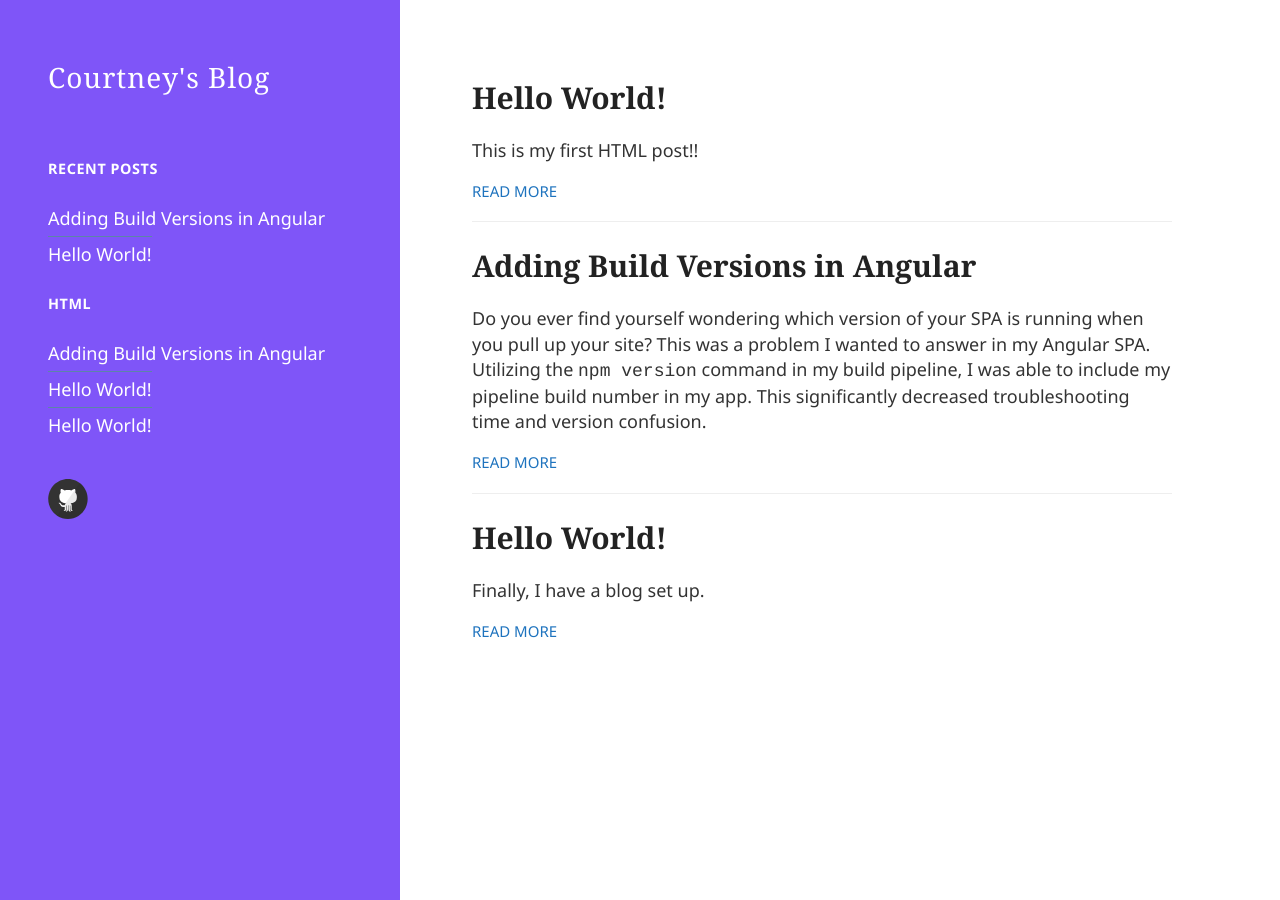
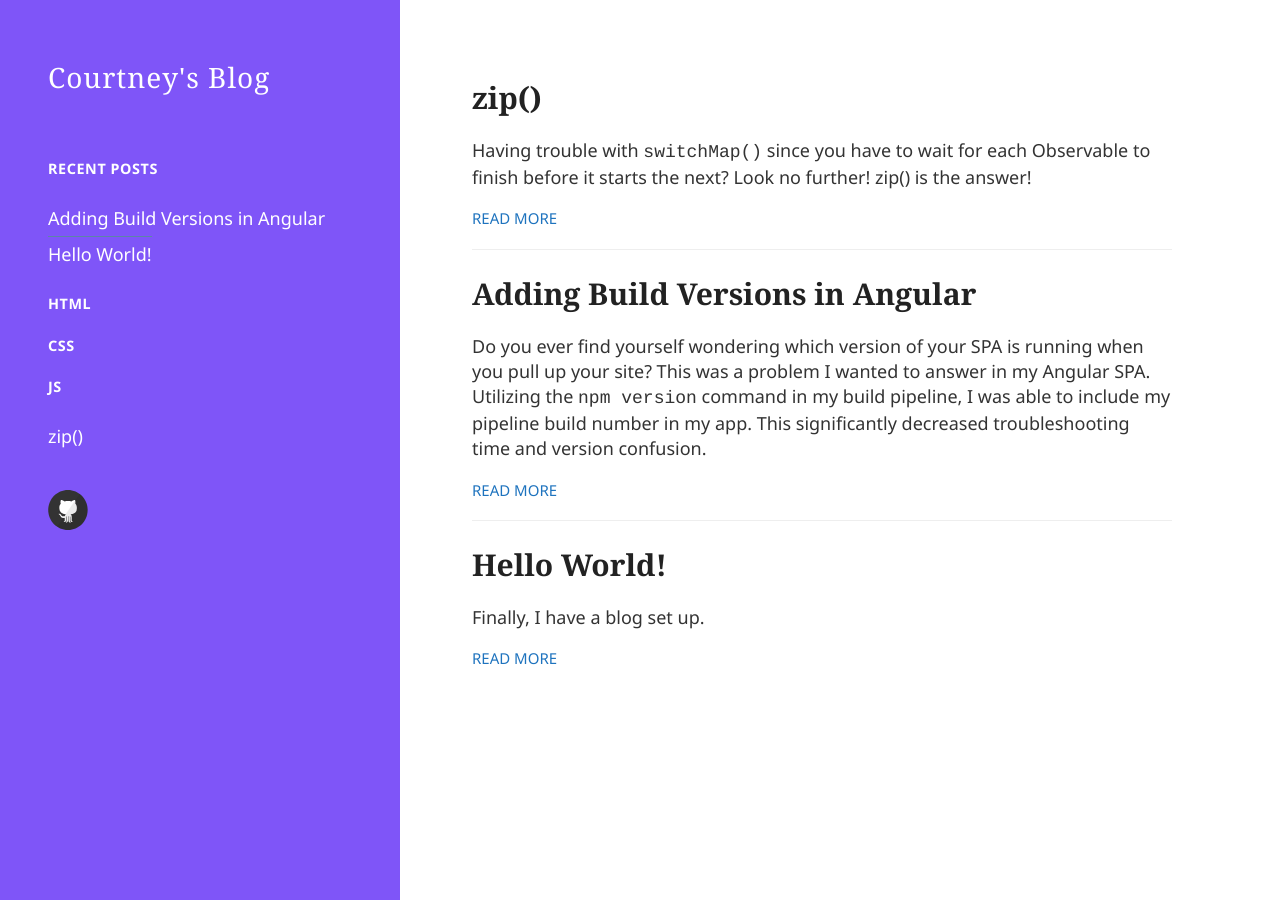
Before and after one commit to cohrose/cohrose.github.io, a Jekyll site: the page built from index.html, in a window 1280 px wide. Built offline with Jekyll 4.4.1, drawn with Linux system fonts in a browser that asks for light colours; comment, search, counter and statistics services are not loaded.

Commit message:
add first JS post

````diff
--- a/_layouts/default.html
+++ b/_layouts/default.html
@@ -53,11 +53,19 @@
           </div>
           {% endfor %}
           <div class="site-recents-label">HTML</div>
-          {% for post in site.categories.Recent limit:6 %}
+          {% for post in site.categories.HTML %}
           <div class="site-recents-post">
             <a href="{{ site.baseurl }}{{ post.url }}">{{ post.title }}</a>
           </div>
-          {% endfor %} {% for post in site.categories.HTML %}
+          {% endfor %}
+          <div class="site-recents-label">CSS</div>
+          {% for post in site.categories.CSS %}
+          <div class="site-recents-post">
+            <a href="{{ site.baseurl }}{{ post.url }}">{{ post.title }}</a>
+          </div>
+          {% endfor %}
+          <div class="site-recents-label">JS</div>
+          {% for post in site.categories.JS %}
           <div class="site-recents-post">
             <a href="{{ site.baseurl }}{{ post.url }}">{{ post.title }}</a>
           </div>
--- a/_posts/2021-03-05-First-Post.md
+++ /dev/null
@@ -1,7 +0,0 @@
----
-layout: post
-title: Hello World!
-categories: HTML
----
-
-This is my first HTML post!!
--- /dev/null
+++ b/_posts/2021-03-05-zip.md
@@ -0,0 +1,20 @@
+---
+layout: post
+title: zip()
+categories: JS
+---
+
+Having trouble with `switchMap()` since you have to wait for each Observable to finish before it starts the next? Look no further! zip() is the answer!
+
+## What does zip() do?
+
+zip() takes as many Observables as you want, and runs them back to back, without waiting on any of the calls to be resolved.
+
+```js
+this.input.valueChanges
+    .pipe(
+       switchMap(() => zip(this.firstCall(), this.secondCall())),
+       tap(() => (this.pending = false)), // this will only run once, after both above Observables are done
+    )
+.subscribe(),
+```
````
